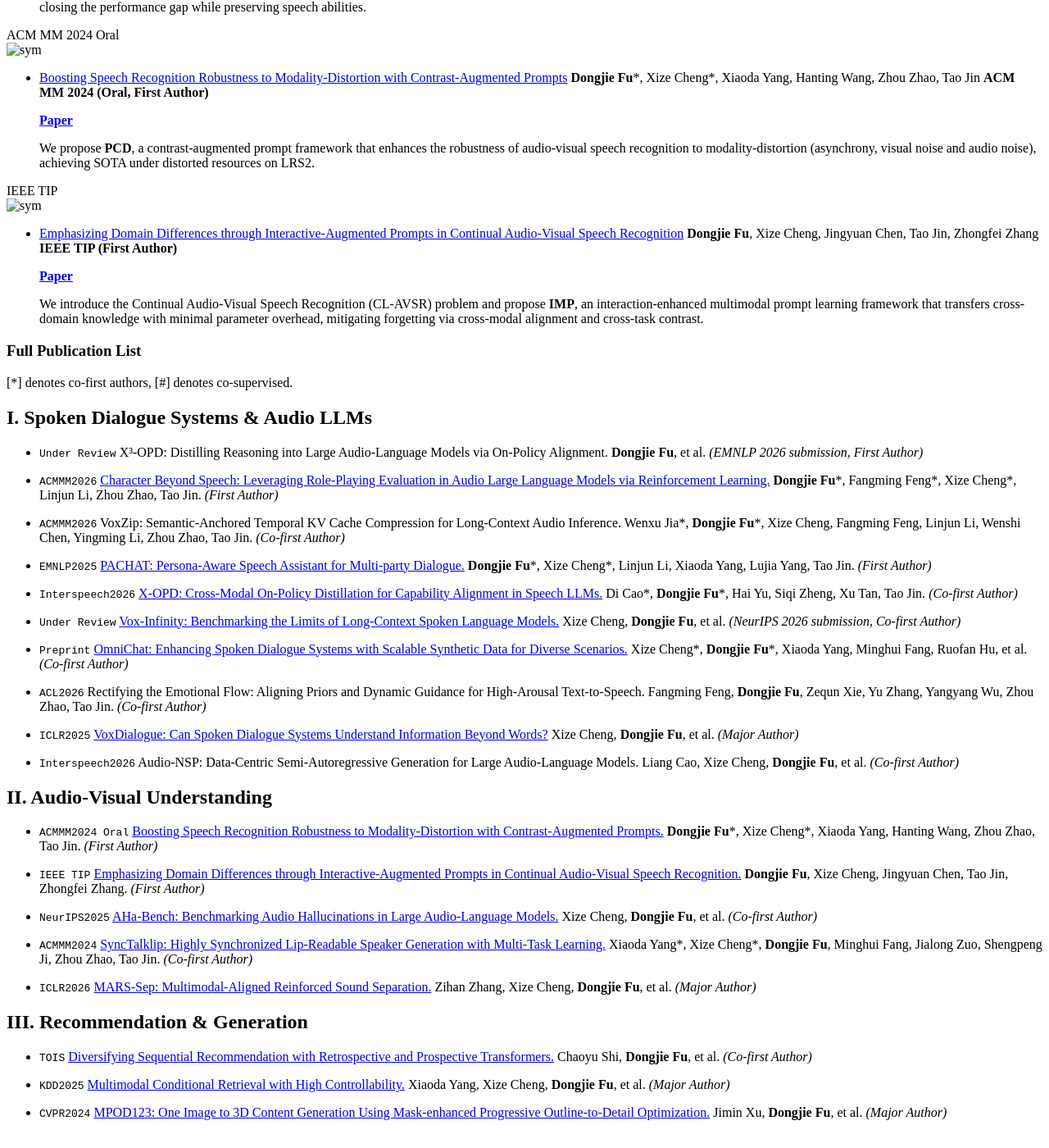
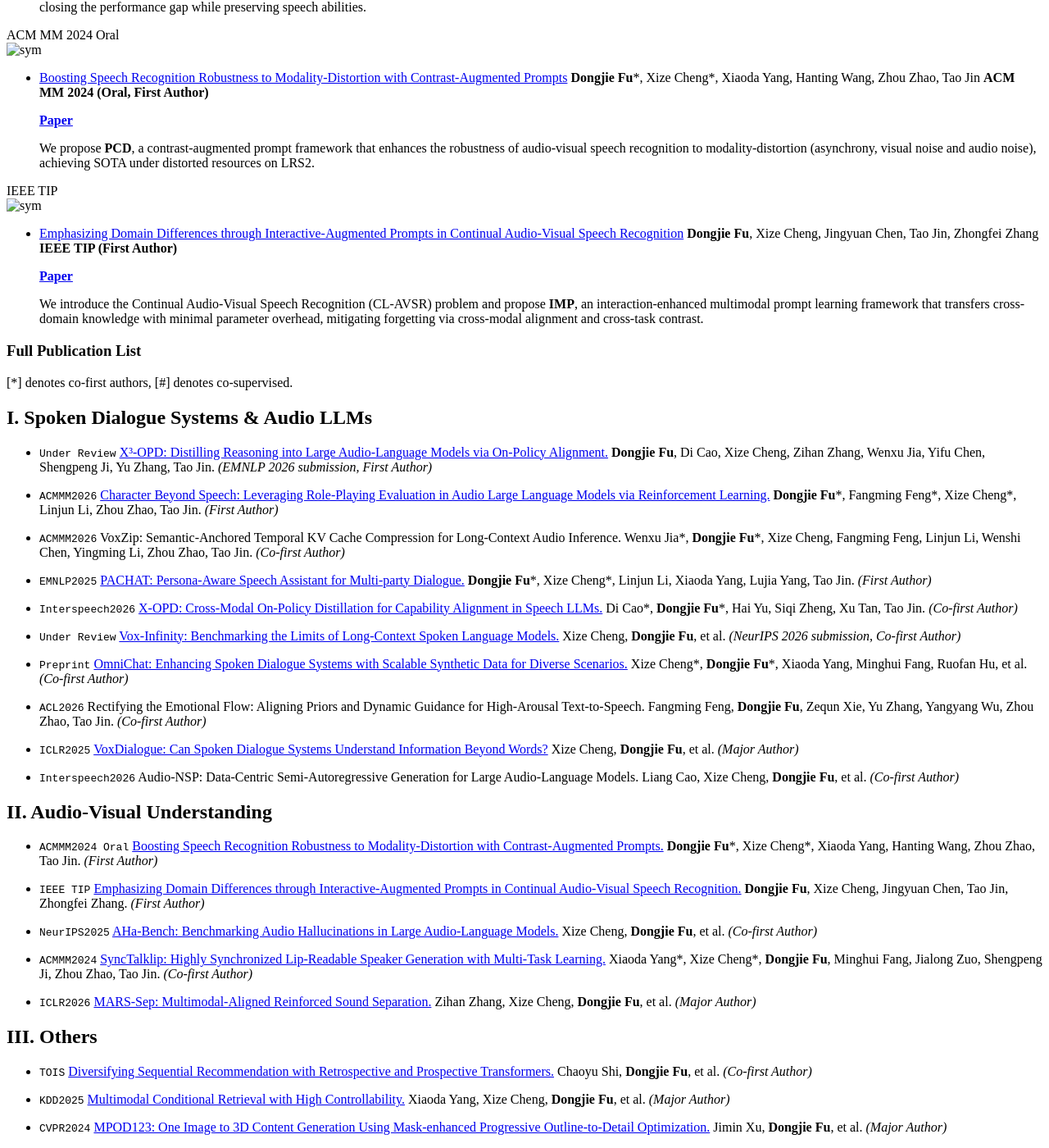
Before and after one commit to ballooncatt/ballooncatt.github.io, a Jekyll site: the page built from _pages/includes/pub.md, in a window 1280 px wide and 1400 px high, scrolled down 1101 px. Shown: the whole window at 82% size. Built offline with Jekyll 4.4.1, drawn with Linux system fonts in a browser that asks for light colours; our own code applies the rules of GitHub Pages for plain Markdown files.

Commit message:
Update pub.md

```diff
--- a/_pages/includes/pub.md
+++ b/_pages/includes/pub.md
@@ -68,7 +68,7 @@
 
 ## I. Spoken Dialogue Systems & Audio LLMs
 
-- ``Under Review`` X³-OPD: Distilling Reasoning into Large Audio-Language Models via On-Policy Alignment. **Dongjie Fu**, et al. *(EMNLP 2026 submission, First Author)*
+- ``Under Review`` [X³-OPD: Distilling Reasoning into Large Audio-Language Models via On-Policy Alignment.](https://arxiv.org/abs/2607.21550v1) **Dongjie Fu**, Di Cao, Xize Cheng, Zihan Zhang, Wenxu Jia, Yifu Chen, Shengpeng Ji, Yu Zhang, Tao Jin. *(EMNLP 2026 submission, First Author)*
 
 - ``ACMMM2026`` [Character Beyond Speech: Leveraging Role-Playing Evaluation in Audio Large Language Models via Reinforcement Learning.](https://arxiv.org/abs/2604.13804) **Dongjie Fu**\*, Fangming Feng\*, Xize Cheng\*, Linjun Li, Zhou Zhao, Tao Jin. *(First Author)*
 
@@ -100,7 +100,7 @@
 
 - ``ICLR2026`` [MARS-Sep: Multimodal-Aligned Reinforced Sound Separation.](https://arxiv.org/abs/2510.10509) Zihan Zhang, Xize Cheng, **Dongjie Fu**, et al. *(Major Author)*
 
-## III. Recommendation & Generation
+## III. Others
 
 - ``TOIS`` [Diversifying Sequential Recommendation with Retrospective and Prospective Transformers.](https://dl.acm.org/doi/10.1145/3653016) Chaoyu Shi, **Dongjie Fu**, et al. *(Co-first Author)*
 
```
